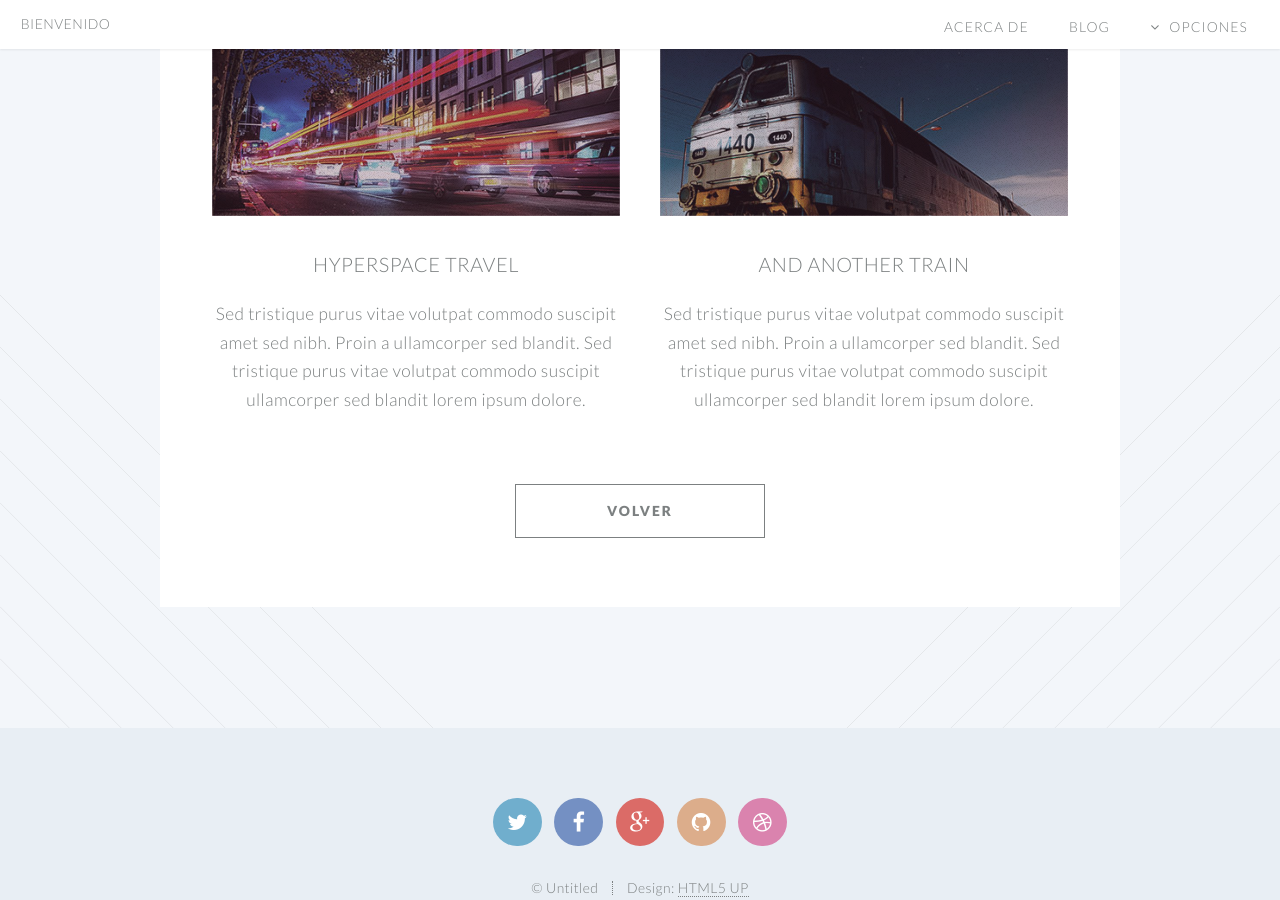
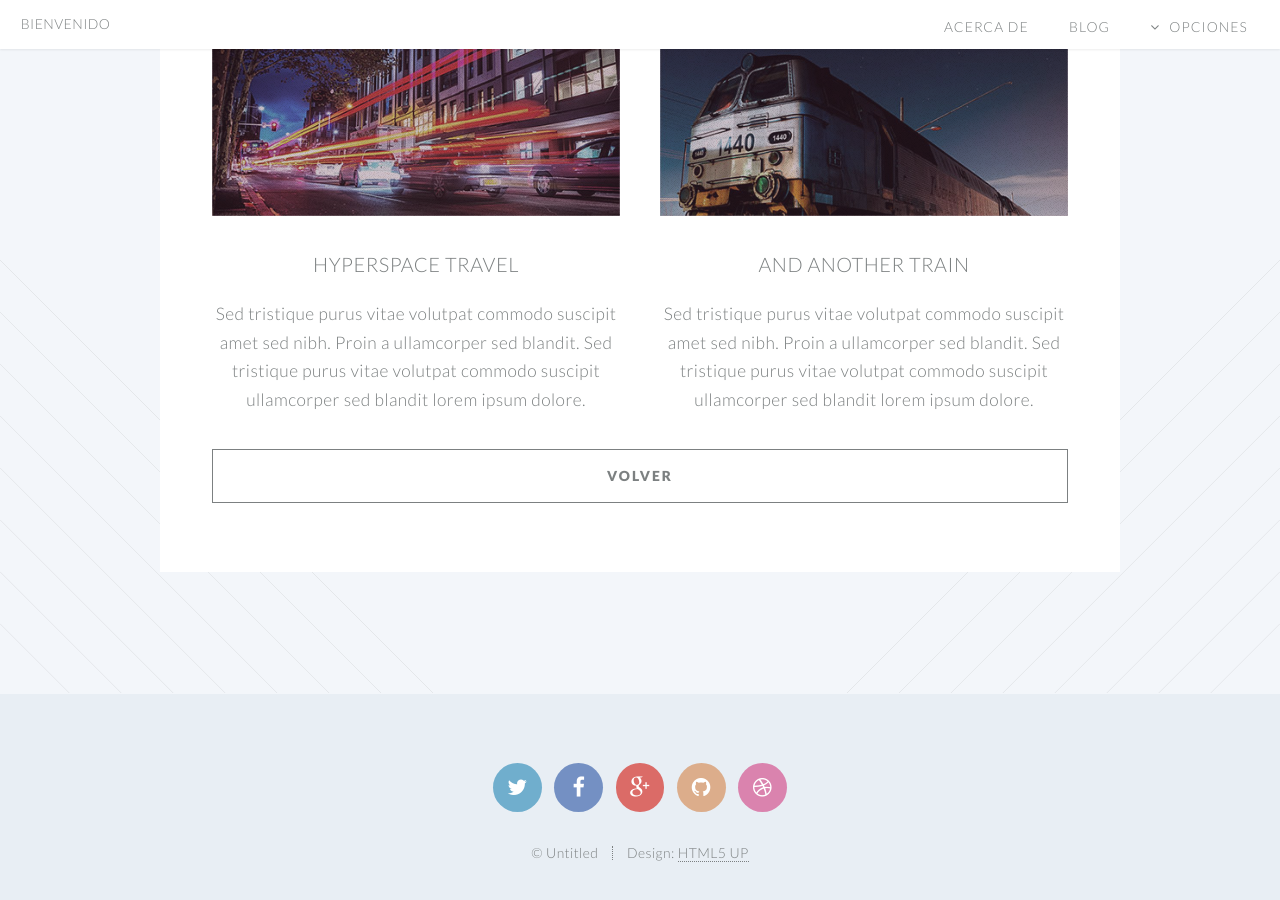
Before and after one commit to Vico2001/Vico2001.github.io, a Jekyll site: the page built from index.html, in a window 1280 px wide and 900 px high, scrolled down 1857 px. Built offline with Jekyll 4.4.1, drawn with Linux system fonts in a browser that asks for light colours.

Commit message:
Update index.html

```diff
--- a/index.html
+++ b/index.html
@@ -104,11 +104,11 @@ layout: landing-page
 							</div>
 						</div>
 
-						<footer class="major">
-							<ul class="buttons">
-								<li><a href="#" class="button">Volver</a></li>
-							</ul>
-						</footer>
+						<footer>
+            						<ul class="buttons vertical">
+                						<li><a href="#banner" class="button fit scrolly">Volver</a></li>
+           						 </ul>
+       						</footer>
 
 					</section>
 
```
